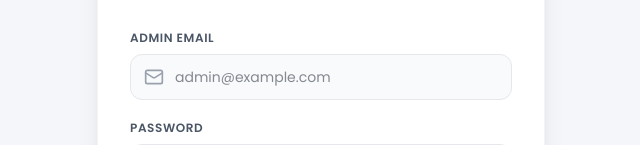
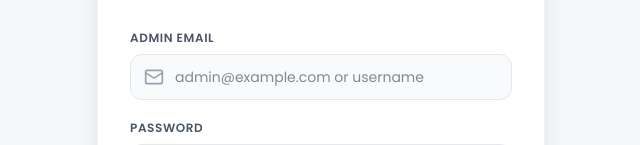
Before and after one commit to ab-pro-dev/NextLook-Shopping-App-Flutter, a React (Vite) app in the folder admin_dashboard/: page /login in a window 1280 px wide. Shown: the part 320-465 px from the top of the page, without its empty margins (319-959 px from the left). Built offline with nearby package versions, Linux system fonts and the light colour scheme; no server answers.

Commit message:
feat(auth): support custom username formats in admin login and update credentials

```diff
--- a/admin_dashboard/src/pages/LoginPage.tsx
+++ b/admin_dashboard/src/pages/LoginPage.tsx
@@ -68,11 +68,11 @@ export const LoginPage: React.FC = () => {
                 <Mail className="w-5 h-5" />
               </div>
               <input
-                type="email"
+                type="text"
                 required
                 value={email}
                 onChange={(e) => setEmail(e.target.value)}
-                placeholder="admin@example.com"
+                placeholder="admin@example.com or username"
                 className="w-full pl-11 pr-4 py-3 bg-gray-50 border border-gray-200 rounded-xl text-gray-900 text-sm focus:outline-none focus:ring-2 focus:ring-[#6C63FF] focus:bg-white transition-all"
               />
             </div>
```
Also changed, not shown: 1 other file (tests, documents, lock files or other folders).
